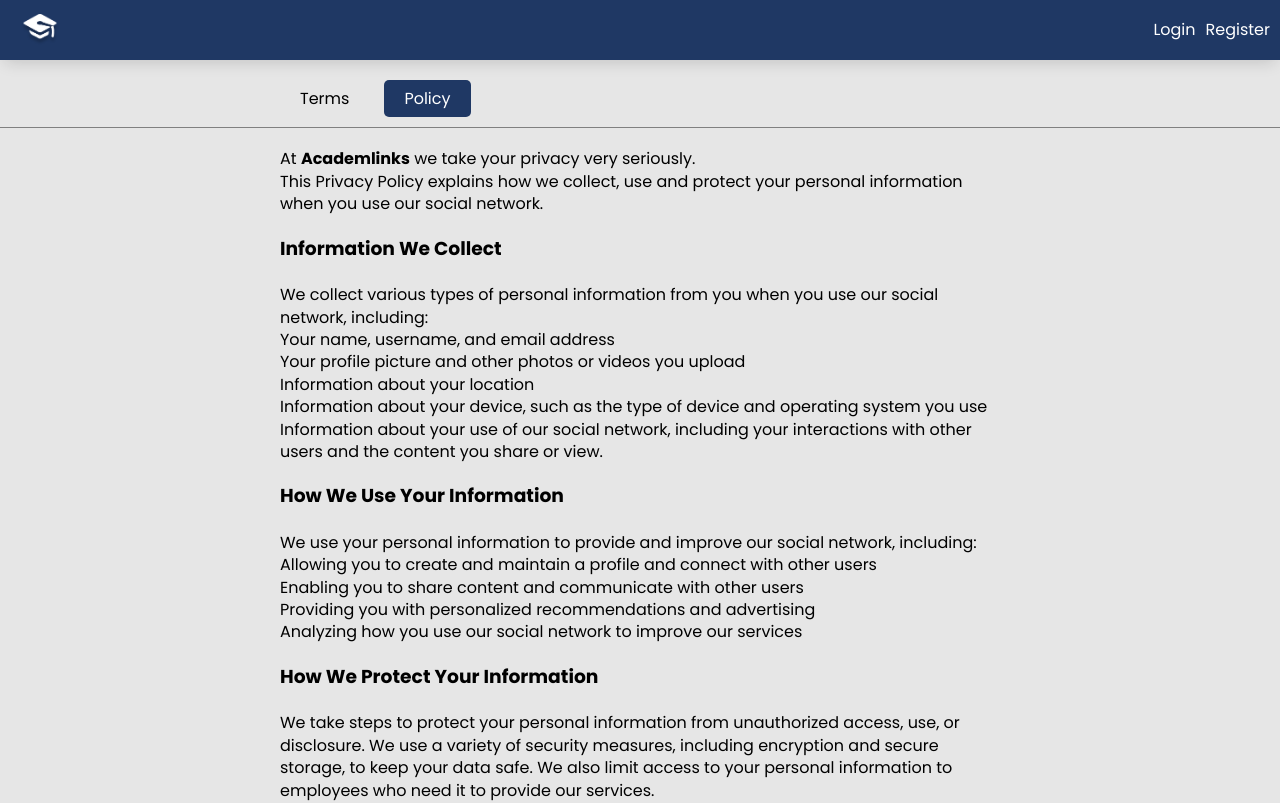
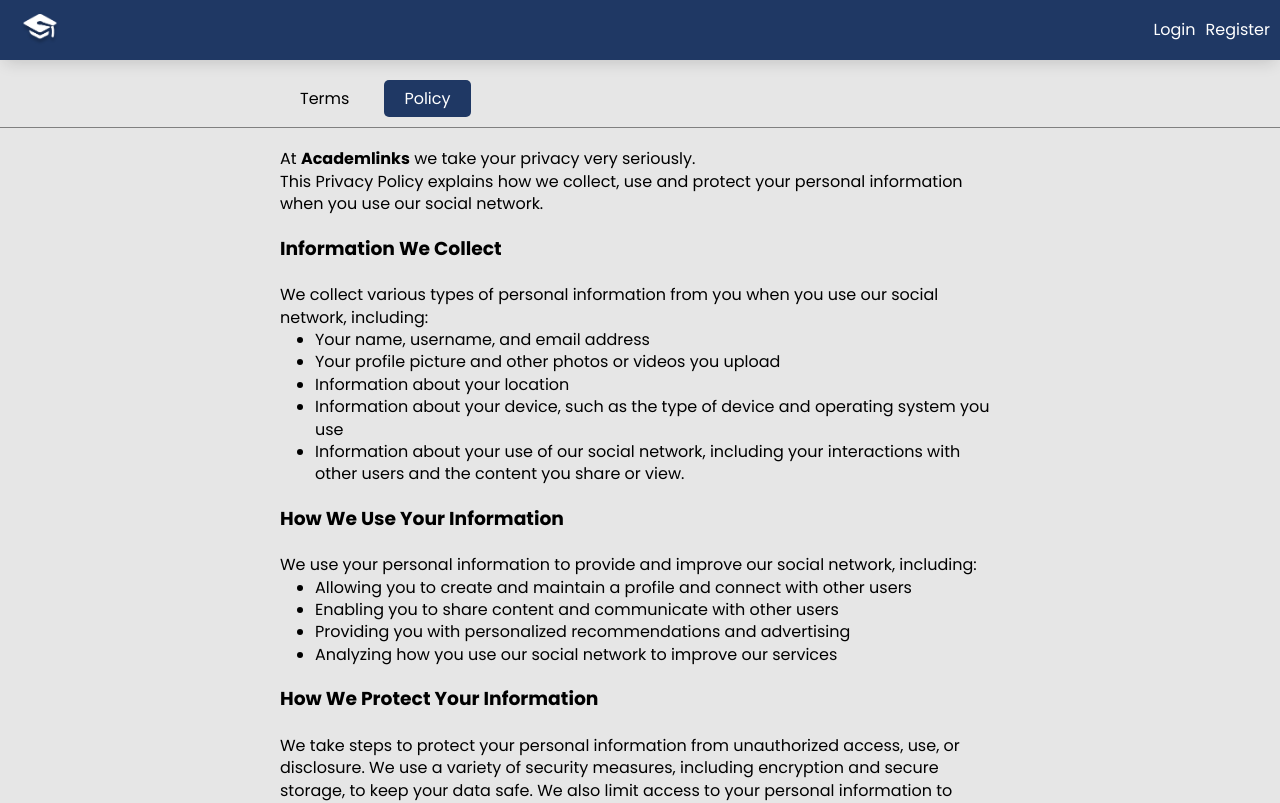
Before and after one commit to academlinks/academlinks-app, a React (Create React App) app: page /terms-and-policy/policy in a window 1280 px wide. Shown: the top 803 px of the page. Built offline with nearby package versions, Linux system fonts and the light colour scheme; no server answers.

Commit message:
refacture:styles for policy view

```diff
--- a/src/components/TermsAndPolicy/Policy.jsx
+++ b/src/components/TermsAndPolicy/Policy.jsx
@@ -32,21 +32,19 @@ function Policy(props) {
             </span>
           </p>
 
-          <p>
-            <span>Your name, username, and email address</span>
-            <span>
-              Your profile picture and other photos or videos you upload
-            </span>
-            <span>Information about your location</span>
-            <span>
+          <ul>
+            <li>Your name, username, and email address</li>
+            <li>Your profile picture and other photos or videos you upload</li>
+            <li>Information about your location</li>
+            <li>
               Information about your device, such as the type of device and
               operating system you use
-            </span>
-            <span>
+            </li>
+            <li>
               Information about your use of our social network, including your
               interactions with other users and the content you share or view.
-            </span>
-          </p>
+            </li>
+          </ul>
         </div>
 
         <div>
@@ -59,21 +57,21 @@ function Policy(props) {
             </span>
           </p>
 
-          <p>
-            <span>
+          <ul>
+            <li>
               Allowing you to create and maintain a profile and connect with
               other users
-            </span>
-            <span>
+            </li>
+            <li>
               Enabling you to share content and communicate with other users
-            </span>
-            <span>
+            </li>
+            <li>
               Providing you with personalized recommendations and advertising
-            </span>
-            <span>
+            </li>
+            <li>
               Analyzing how you use our social network to improve our services
-            </span>
-          </p>
+            </li>
+          </ul>
         </div>
 
         <div>
--- a/src/components/TermsAndPolicy/styles/termsAndPolicy.module.scss
+++ b/src/components/TermsAndPolicy/styles/termsAndPolicy.module.scss
@@ -23,6 +23,14 @@
     }
   }
 
+  .policy ul {
+    list-style-type: disc;
+
+    li {
+      margin-left: 3.5rem;
+    }
+  }
+
   .policy div p {
     display: flex;
     flex-direction: column;
```
